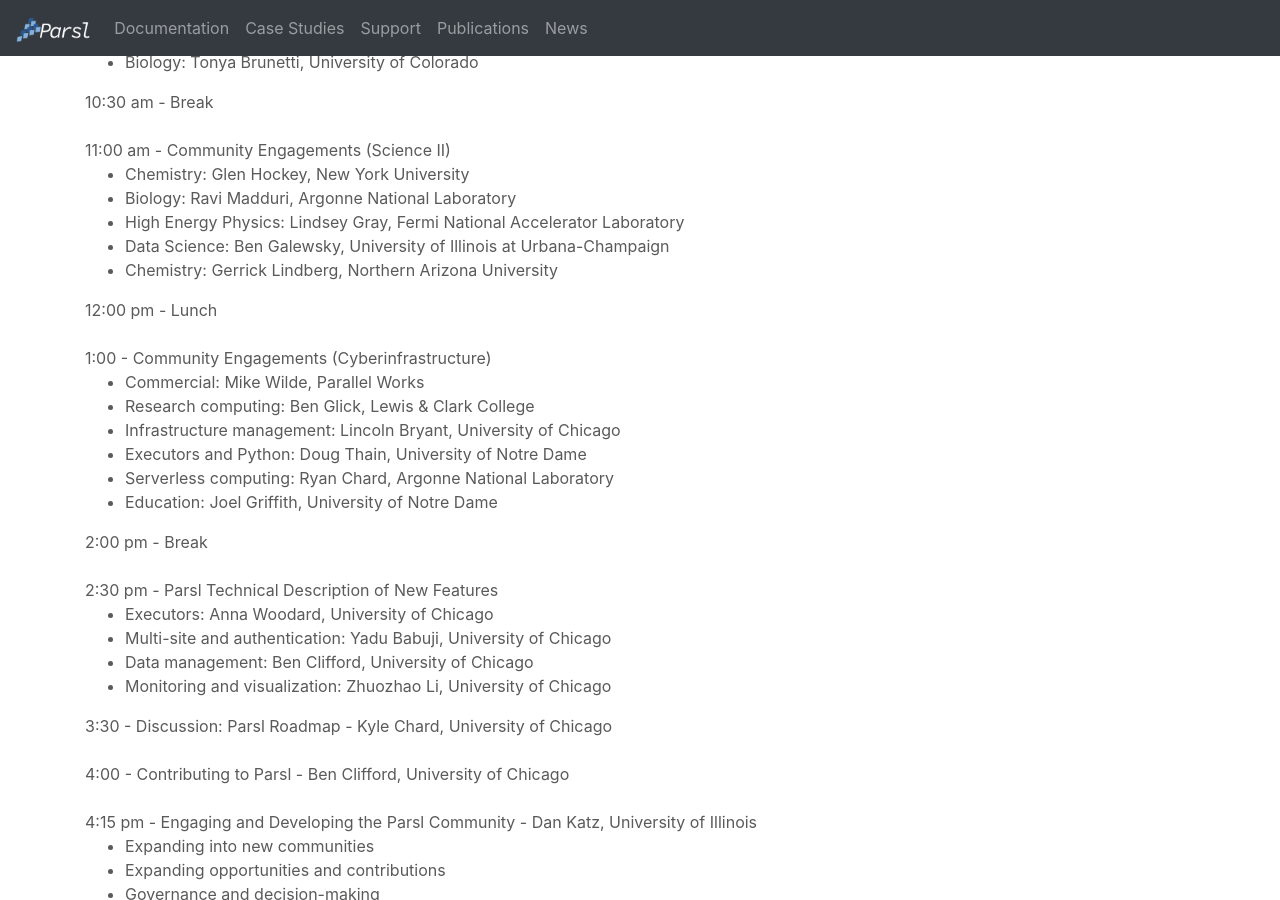
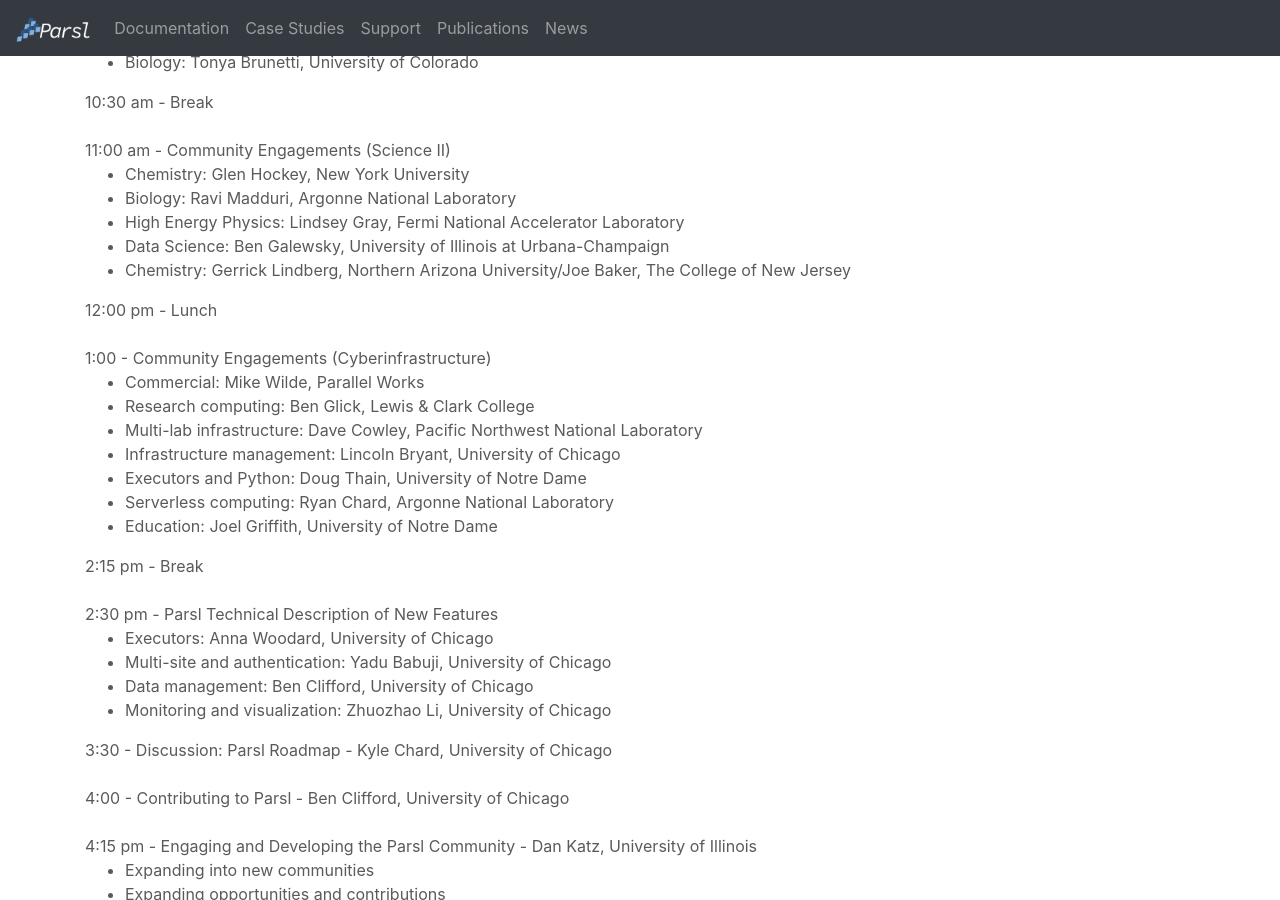
Before and after one commit to Parsl/parsl.github.io, a Jekyll site: the page built from parsl_meeting.html, in a window 1280 px wide and 900 px high, scrolled down 633 px. Built offline with Jekyll 4.4.1, drawn with Linux system fonts in a browser that asks for light colours.

Commit message:
Adding speakers

```diff
--- a/parsl_meeting.html
+++ b/parsl_meeting.html
@@ -55,7 +55,7 @@
         <li>Biology: Ravi Madduri, Argonne National Laboratory</li>
           <li>High Energy Physics: Lindsey Gray, Fermi National Accelerator Laboratory</li>
           <li>Data Science: Ben Galewsky, University of Illinois at Urbana-Champaign</li>
-          <li>Chemistry: Gerrick Lindberg, Northern Arizona University</li>
+          <li>Chemistry: Gerrick Lindberg, Northern Arizona University/Joe Baker, The College of New Jersey</li>
       </ul>
 
       12:00 pm - Lunch <br /><br />
@@ -64,14 +64,14 @@
       <ul>
         <li>Commercial: Mike Wilde, Parallel Works</li>
           <li>Research computing: Ben Glick, Lewis &amp; Clark College</li>
-          <!--<li>Leadership computing</li>-->
+          <li>Multi-lab infrastructure: Dave Cowley, Pacific Northwest National Laboratory</li>
           <li>Infrastructure management: Lincoln Bryant, University of Chicago</li>
           <li>Executors and Python: Doug Thain, University of Notre Dame</li>
           <li>Serverless computing: Ryan Chard, Argonne National Laboratory</li>
           <li>Education: Joel Griffith, University of Notre Dame</li>
       </ul>
 
-      2:00 pm - Break <br /><br />
+      2:15 pm - Break <br /><br />
 
       2:30 pm - Parsl Technical Description of New Features
       <ul>
```
